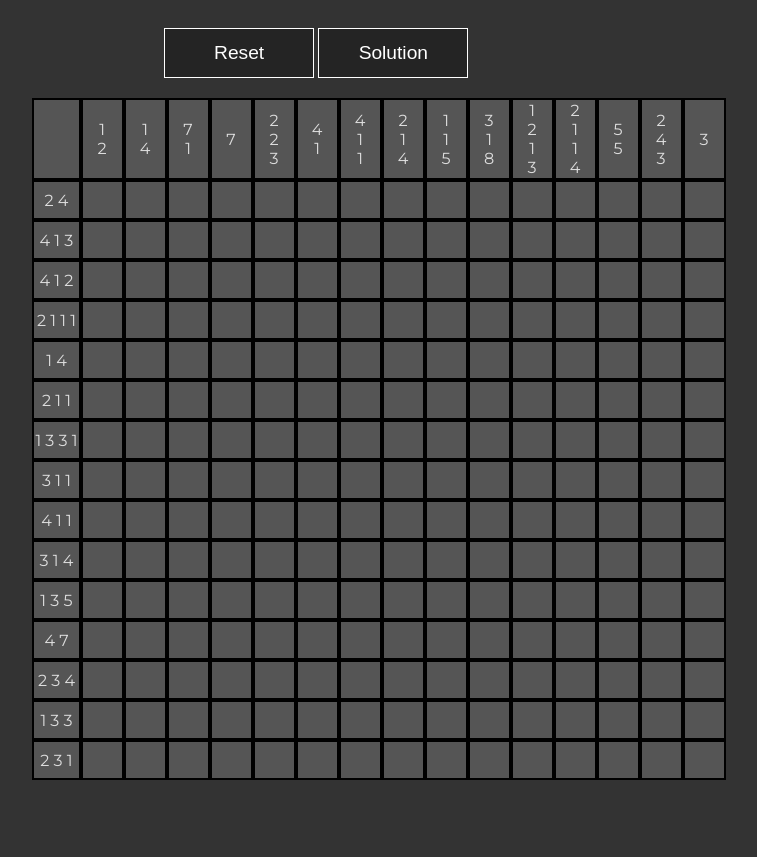
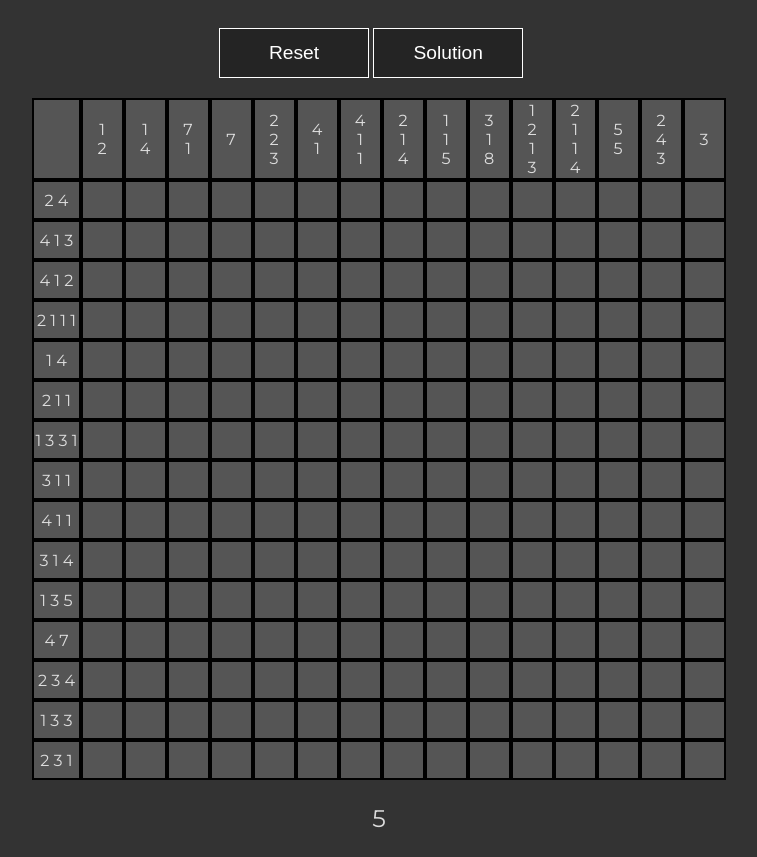
Before and after one commit to Chris-Horan/CMPT276Assign1, a PHP site: page / in a window 1280 px wide. Shown: the whole page, without its empty margins (261-1018 px from the left). Before the commit the page ends 780 px from the top, so only its background shows below. Run offline with PHP 8.4, Linux system fonts and the light colour scheme.

Commit message:
adding files

```diff
--- a/index.html
+++ b/index.html
@@ -15,7 +15,7 @@
             <div id="game">
                 <table onclick="checkWin()" id="gameBoard"></table>
             </div>
-
+            <div id="footer"><p id="timer"></p></div>
         </main>
     </body>
 </html>
--- a/script.js
+++ b/script.js
@@ -7,7 +7,7 @@ function init() {
     table = document.getElementById("gameBoard");
 
     size = 15;
-
+    time = 0;
     for(var i = 0; i < size + 1; i++) {
         table.insertRow();
     }
@@ -28,6 +28,7 @@ function init() {
 
 //Resets board to initial setup
 function reset() {
+    time = 0;
     for(var i = 0; i < size + 1; i++) {
         for(var j = 0; j < size + 1; j++) {
             table.rows[i].cells[j].className = "";
@@ -126,3 +127,9 @@ function checkWin() {
         alert("You win.");
     }
 }
+
+setInterval(timer, 1000);
+function timer() {
+    document.getElementById("timer").innerHTML = time;
+    time += 1;
+}
--- a/style.css
+++ b/style.css
@@ -10,8 +10,8 @@ main {
 }
 
 #header {
-    width: 40%;
     margin: auto;
+    width: 320px;
 }
 
 table {
@@ -50,3 +50,8 @@ button:hover {
     transition: 0.3s;
     cursor: pointer;
 }
+
+#footer {
+    text-align: center;
+    font-size: x-large;
+}
```
